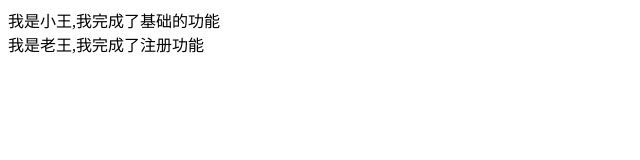
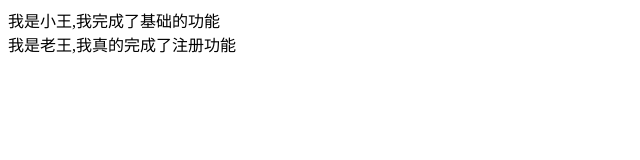
Before and after one commit to yangningrong/myfirst, a plain HTML site: page index.html in a window 1280 px wide. Shown: the full height of the page, 0-640 px from the left. Drawn offline with Linux system fonts and the light colour scheme.

Commit message:
我是老王,我完成了注册的功能

```diff
--- a/index.html
+++ b/index.html
@@ -9,7 +9,7 @@
 <body>
 
   <div>我是小王,我完成了基础的功能</div>
-  <div>我是老王,我完成了注册功能</div>
+  <div>我是老王,我真的完成了注册功能</div>
 
 
 
```
